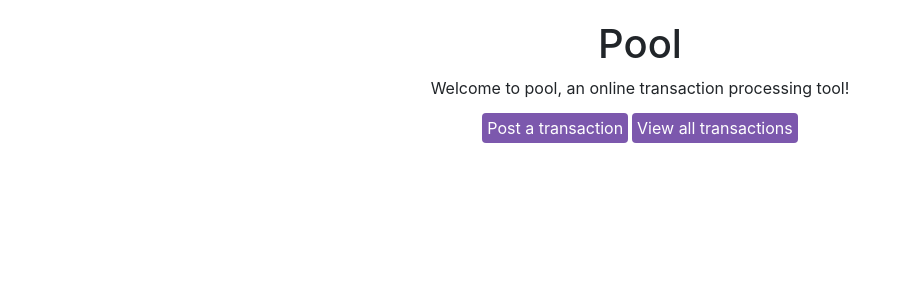
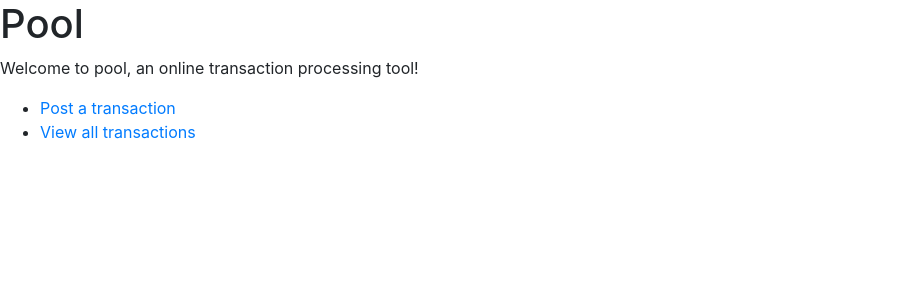
Before and after one commit to johnnyb1694/pool, a Flask app: page / in a window 1280 px wide. Shown: the top 300 px of the page, without its empty margins (0-911 px from the left). Run offline with Flask 2, Linux system fonts and the light colour scheme.

Commit message:
[Delete]: (*) deleted old CSS files; will add styles later

```diff
--- a/app.py
+++ b/app.py
@@ -13,6 +13,13 @@ def get_max_transaction_id():
         max_id = 0
     return max_id
 
+def get_transaction_details(id):
+    try:
+        transaction_details = [t for t in transaction_log if t.id == id][0]
+    except:
+        transaction_details = None
+    return transaction_details
+
 @app.route('/')
 def index():
     return render_template('welcome.html')
@@ -25,19 +32,18 @@ def submit_transaction():
                                   request.form['desc'],
                                   request.form['amount'],
                                   request.form['location'])
-        transaction_log.append(transaction.to_dict())
-        print(transaction_log)
+        transaction_log.append(transaction)
         return redirect(url_for('submit_success', id=transaction_id))
     return render_template('transaction.html')
 
 @app.route('/submit-success/<int:id>')
 def submit_success(id):
-    return "Successfully submitted transaction: " + str(id)
+    transaction = get_transaction_details(id=id)
+    return render_template('success.html', transaction=transaction)
 
 @app.route('/view-all-transactions')
 def view_all_transactions():
     return "All transactions"
 
 if __name__ == '__main__':
-    max_id = get_max_transaction_id()
-    print(max_id)
+    pass
--- a/static/base.css
+++ /dev/null
@@ -1,12 +0,0 @@
-a {
-    background-color: rgb(124, 88, 173);
-    color: white;
-    padding: 5px;
-    border-radius: 4px;
-}
-
-a:hover {
-    text-decoration: none;
-    color: white;
-    background-color: rgb(152, 137, 172);
-}
--- a/static/welcome.css
+++ /dev/null
@@ -1,17 +0,0 @@
-body {
-    width: 50%;
-    margin: 20px auto;
-    text-align: center;
-}
-
-ul {
-    list-style: none;
-    display: flex;
-    justify-content: center;
-    padding-left: 0;
-    margin: 0;
-}
-
-li {
-    margin: 0 2px;
-}
--- a/templates/base.html
+++ b/templates/base.html
@@ -1,7 +1,7 @@
 <!DOCTYPE html>
 <head>
     <link rel="stylesheet" href="https://cdn.jsdelivr.net/npm/bootstrap@4.0.0/dist/css/bootstrap.min.css" integrity="sha384-Gn5384xqQ1aoWXA+058RXPxPg6fy4IWvTNh0E263XmFcJlSAwiGgFAW/dAiS6JXm" crossorigin="anonymous">
-    <link rel="stylesheet" href="static/base.css">
+    <link rel="stylesheet" href="/static/base.css">
     {% block styles %}{% endblock %}
     <title>{% block title %}{% endblock %} - Pool </title>
 </head>
--- a/templates/transaction.html
+++ b/templates/transaction.html
@@ -8,10 +8,6 @@
 
 {% block content %}
 <form method="post">
-    <div class="form-group">
-        <label for="buyer">Buyer</label>
-        <input type="text" class="form-control" name="buyer" id="buyer" placeholder="Enter your name" required>
-    </div>
     <div class="form-group">
         <label for="desc">Description</label>
         <input type="text" class="form-control" name="desc" id="desc" placeholder="Describe the product" required>
```
Also changed, not shown: static/transaction.css (deleted, +0 -8 lines), templates/success.html (added, +16 -0 lines).
